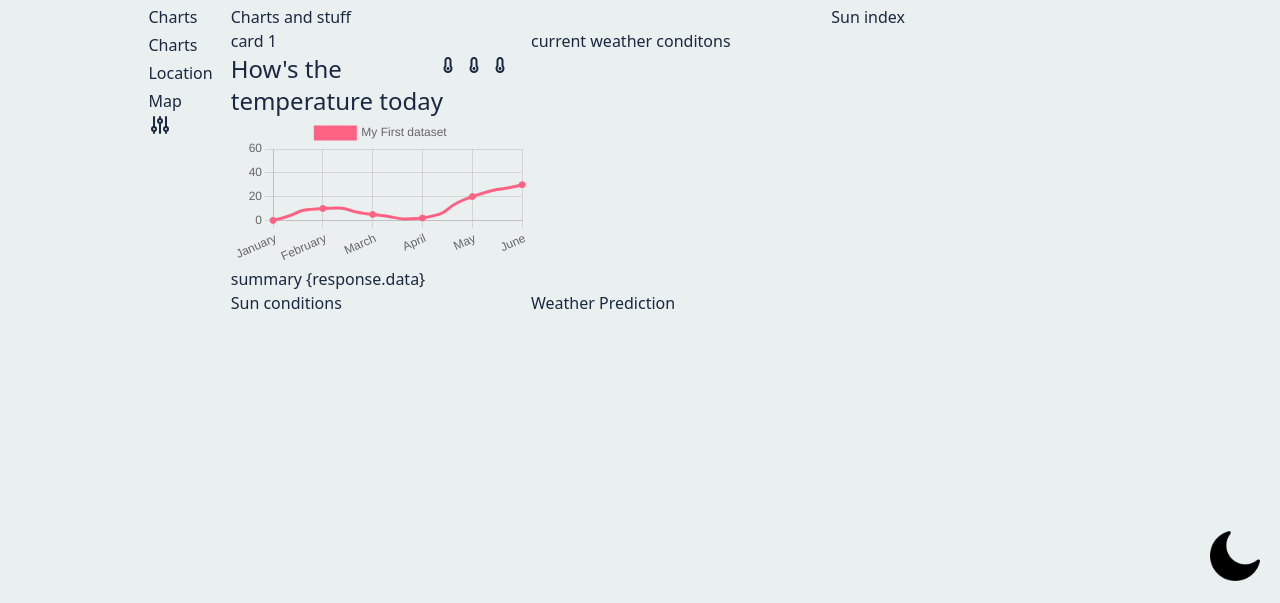
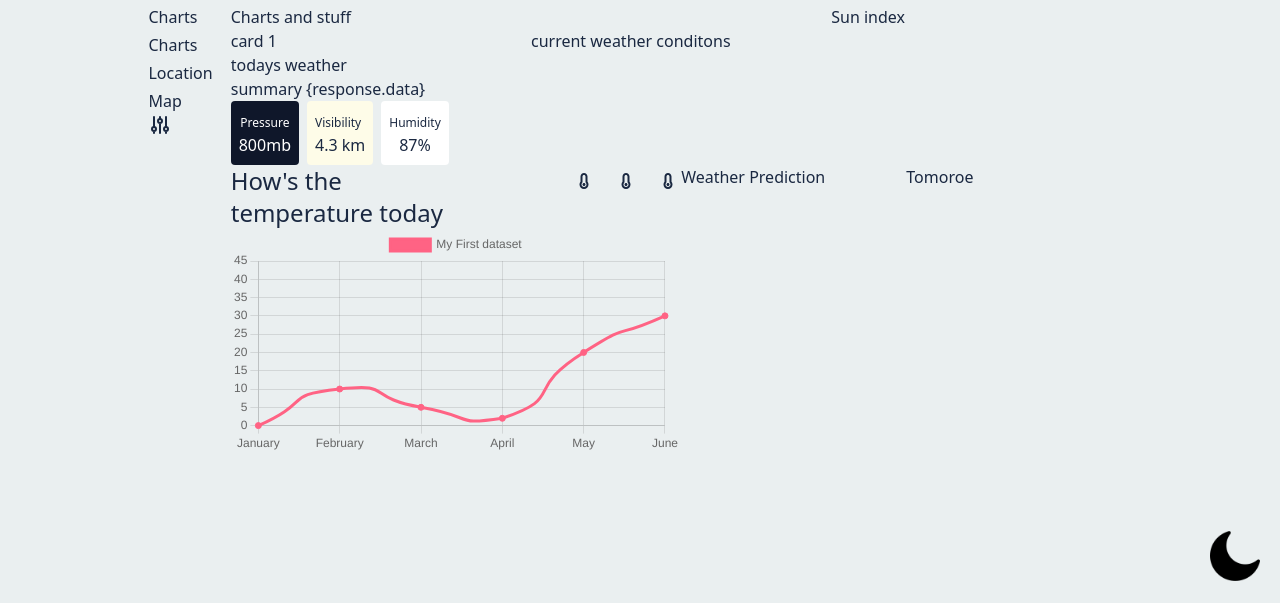
Before and after one commit to mevolkan/dashboard, a plain HTML site: page index.html in a window 1280 px wide. Shown: the part 199-802 px from the top of the page. Drawn offline with nearby package versions, Linux system fonts and the light colour scheme.

Commit message:
layout switchup

```diff
--- a/index.html
+++ b/index.html
@@ -23,8 +23,6 @@
         }
     </script>
     <link rel="stylesheet" href="./css/styles.css">
-
-
 </head>
 
 <body>
@@ -119,26 +117,25 @@
                         </div>
                         <div class="charts">
                             <div class="chart">
-                                <div class="flex flex-row">
-                                    <div>
-                                        <span class="text-2xl">
-                                            How's the <br>temperature today
-                                        </span>
-                                    </div>
-                                    <div>
-                                        <ul class="flex inline space-x-4">
-                                            <li><i class="fa fa-thermometer-empty" aria-hidden="true"></i></li>
-                                            <li><i class="fa fa-thermometer-empty" aria-hidden="true"></i></li>
-                                            <li><i class="fa fa-thermometer-empty" aria-hidden="true"></i></li>
-                                        </ul>
-                                    </div>
-                                </div>
-                                <canvas id="weathersummary"></canvas>
+                                todays weather
                             </div>
-
                             <div class="card-summary">
                                 summary
                                 {response.data}
+                            </div>
+                        </div>
+                        <div class="flex inline gap-2">
+                            <div class="p-2 text-center rounded bg-slate-900 text-white">
+                                <span class="text-xs">Pressure</span><br>
+                                <span>800mb</span>
+                            </div>
+                            <div class="p-2 tet-center rounded bg-yellow-50 dark:text-[#172046]">
+                                <span class="text-xs">Visibility</span><br>
+                                <span>4.3 km</span>
+                            </div>
+                            <div class="p-2 text-center rounded bg-white dark:bg-sky-500/50 ">
+                                <span class="text-xs">Humidity</span> <br>
+                                <span>87%</span>
                             </div>
                         </div>
                     </div>
@@ -155,12 +152,29 @@
                         Sun index
                     </div>
                 </div>
-                <div class="grid grid-cols-3">
-                    <div>
-                        Sun conditions
+                <div class="grid grid-cols-4">
+                    <div class="col-span-2">
+                        <div class="flex flex-row justify-between">
+                            <div>
+                                <span class="text-2xl">
+                                    How's the <br>temperature today
+                                </span>
+                            </div>
+                            <div>
+                                <ul class="flex inline space-x-4">
+                                    <li><i class="p-2 fa fa-thermometer-empty" aria-hidden="true"></i></li>
+                                    <li><i class="p-2 fa fa-thermometer-empty" aria-hidden="true"></i></li>
+                                    <li><i class="p-2 fa fa-thermometer-empty" aria-hidden="true"></i></li>
+                                </ul>
+                            </div>
+                        </div>
+                        <canvas id="weathersummary"></canvas>
                     </div>
-                    <div>
+                    <div class="col-span-1">
                         Weather Prediction
+                    </div>
+                    <div class="col-span-1">
+                        Tomoroe
                     </div>
                 </div>
             </div>
```
